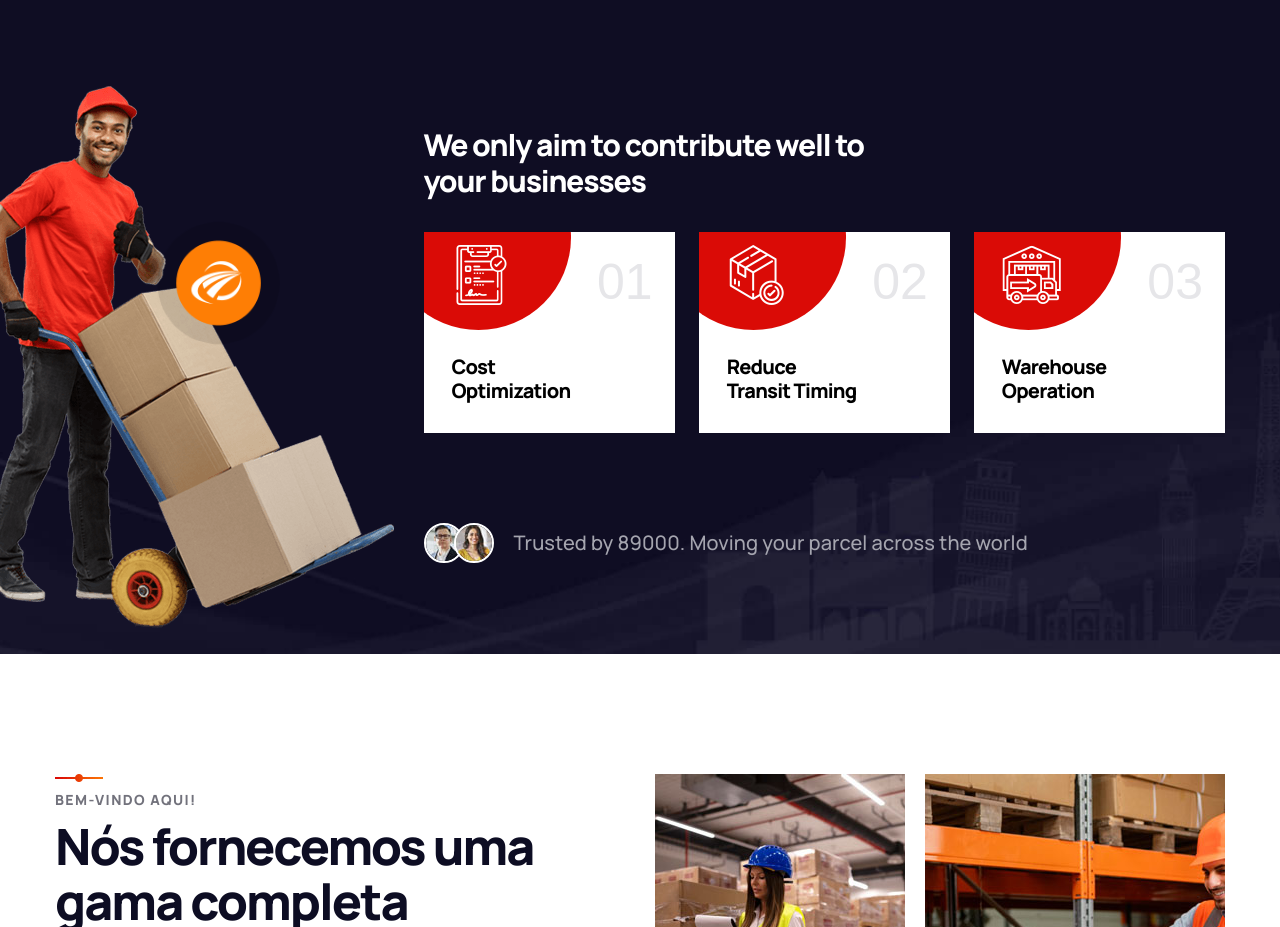
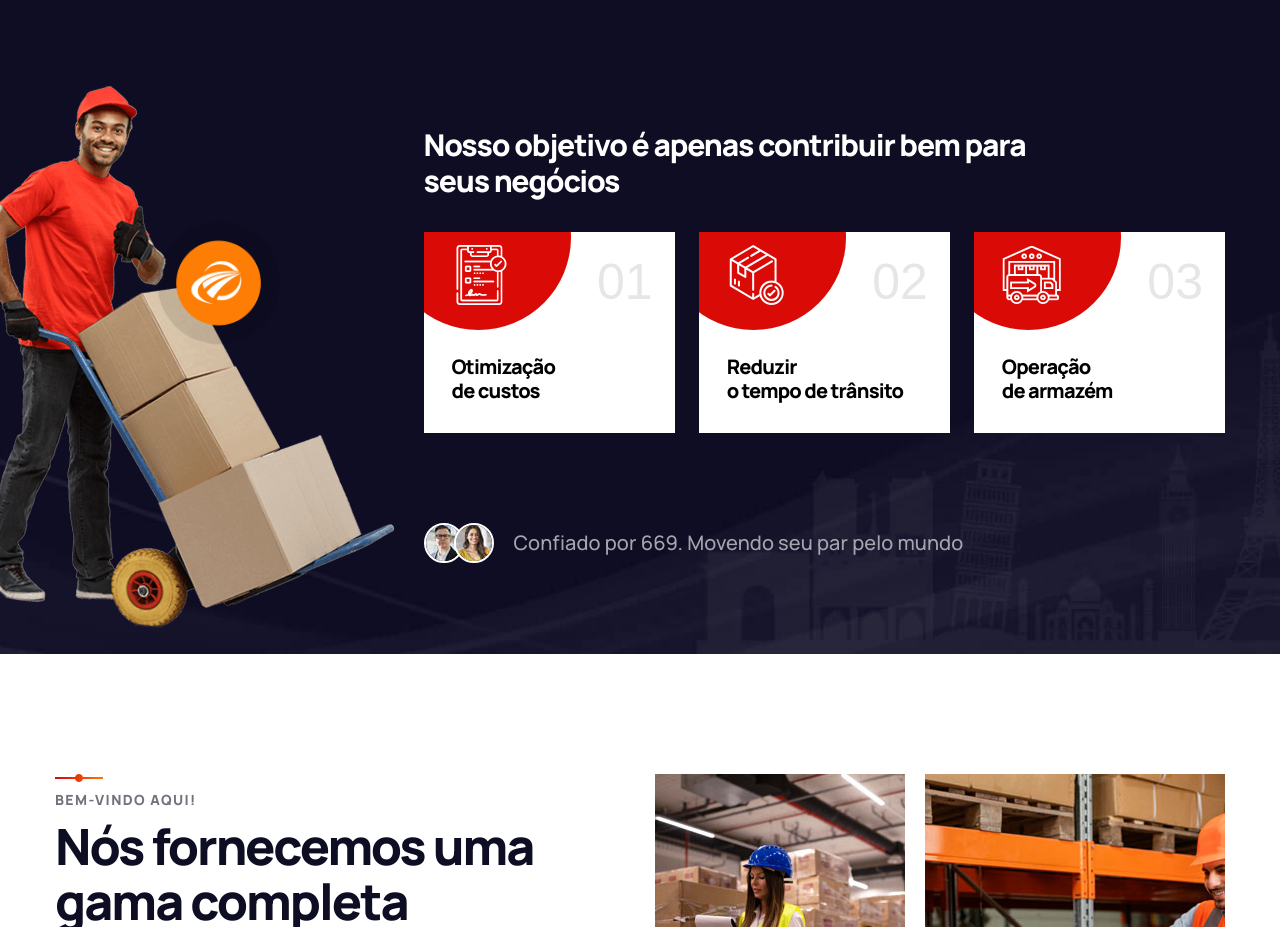
Before and after one commit to SRGLogistica/Next-js-App, a Next.js app: page / in a window 1280 px wide. Shown: the part 1070-1997 px from the top of the page. Built offline with nearby package versions, Linux system fonts and the light colour scheme.

Commit message:
editando o features

```diff
--- a/components/sections/Features1.js
+++ b/components/sections/Features1.js
@@ -8,14 +8,14 @@ const Features1 = () => {
 
               <div className="blocks-column col-lg-9 col-md-12 col-sm-12 order-lg-2">
                 <div className="inner-column">
-                  <h3 className="heading">We only aim to contribute well to <br />your businesses</h3>
+                  <h3 className="heading">Nosso objetivo é apenas contribuir bem para <br />seus negócios</h3>
                   <div className="row">
 
                     <div className="feature-block col-lg-4 col-md-6 col-sm-12 wow fadeInUp">
                       <div className="inner-box">
                         <i className="icon flaticon-checklist"></i>
                         <span className="count">01</span>
-                        <h5 className="title">Cost <br />Optimization</h5>
+                        <h5 className="title">Otimização <br />de custos</h5>
                       </div>
                     </div>
 
@@ -23,7 +23,7 @@ const Features1 = () => {
                       <div className="inner-box">
                         <i className="icon flaticon-order"></i>
                         <span className="count">02</span>
-                        <h5 className="title">Reduce <br />Transit Timing</h5>
+                        <h5 className="title">Reduzir <br />o tempo de trânsito</h5>
                       </div>
                     </div>
 
@@ -31,7 +31,7 @@ const Features1 = () => {
                       <div className="inner-box">
                         <i className="icon flaticon-import"></i>
                         <span className="count">03</span>
-                        <h5 className="title">Warehouse <br />Operation</h5>
+                        <h5 className="title">Operação <br />de armazém</h5>
                       </div>
                     </div>
                   </div>
@@ -41,7 +41,7 @@ const Features1 = () => {
                       <img src="images/resource/avatar-1.jpg" alt="Image"/>
                       <img src="images/resource/avatar-2.jpg" alt="Image"/>
                     </div>
-                    <h5 className="title">Trusted by 89000. Moving your parcel across the world</h5>
+                    <h5 className="title">Confiado por 669. Movendo seu par pelo mundo</h5>
                   </div>
                 </div>
               </div>
--- a/components/sections/Funfact2.js
+++ b/components/sections/Funfact2.js
@@ -16,7 +16,7 @@ const Funfact2 = () => {
                         <img src="images/resource/counter3-1.png" alt="Image"/>
                         <div className="counter-one"><CounterUp count={45} time={3} />+</div>
                         </div>
-                        <div className="counter-text">Branches Across the World</div>
+                        <div className="counter-text">Filiais em todo o mundo</div>
                     </div>
                     </div>
 
@@ -26,7 +26,7 @@ const Funfact2 = () => {
                         <img src="images/resource/counter3-2.png" alt="Image"/>
                         <div className="counter-one"><CounterUp count={36} time={3} />k</div>
                         </div>
-                        <div className="counter-text">Parcel Delivered by Riders</div>
+                        <div className="counter-text">Encomenda entregue por entregadores</div>
                     </div>
                     </div>
 
@@ -36,7 +36,7 @@ const Funfact2 = () => {
                         <img src="images/resource/counter3-3.png" alt="Image"/>
                         <div className="counter-one"><CounterUp count={78} time={3} />k</div>
                         </div>
-                        <div className="counter-text">Tons of Products Transport</div>
+                        <div className="counter-text">Transporte de Toneladas de Produtos</div>
                     </div>
                     </div>
                 </div>
```
